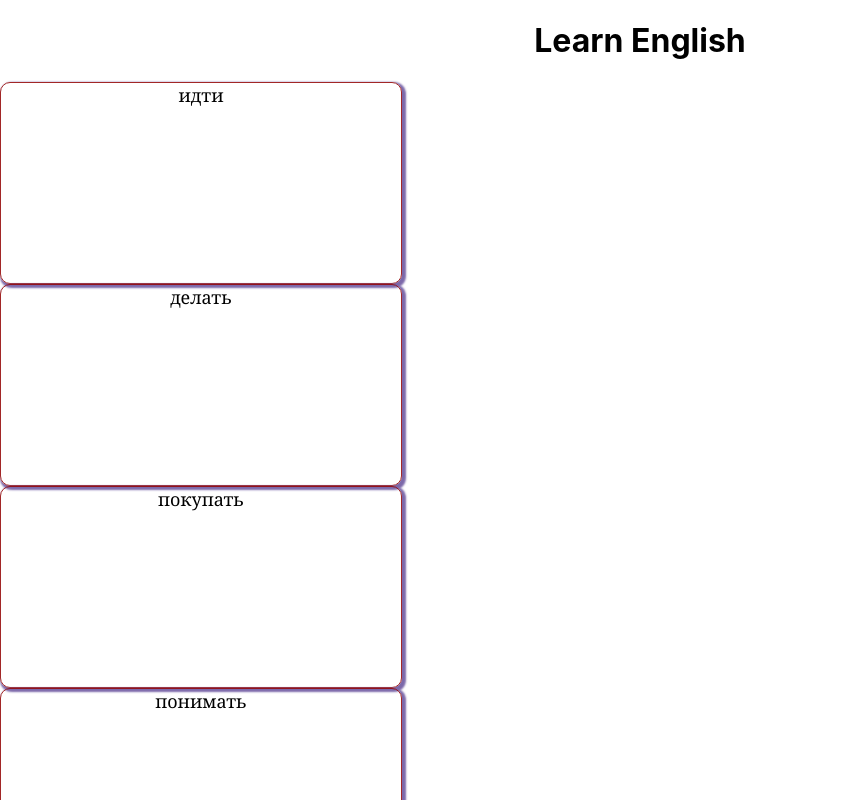
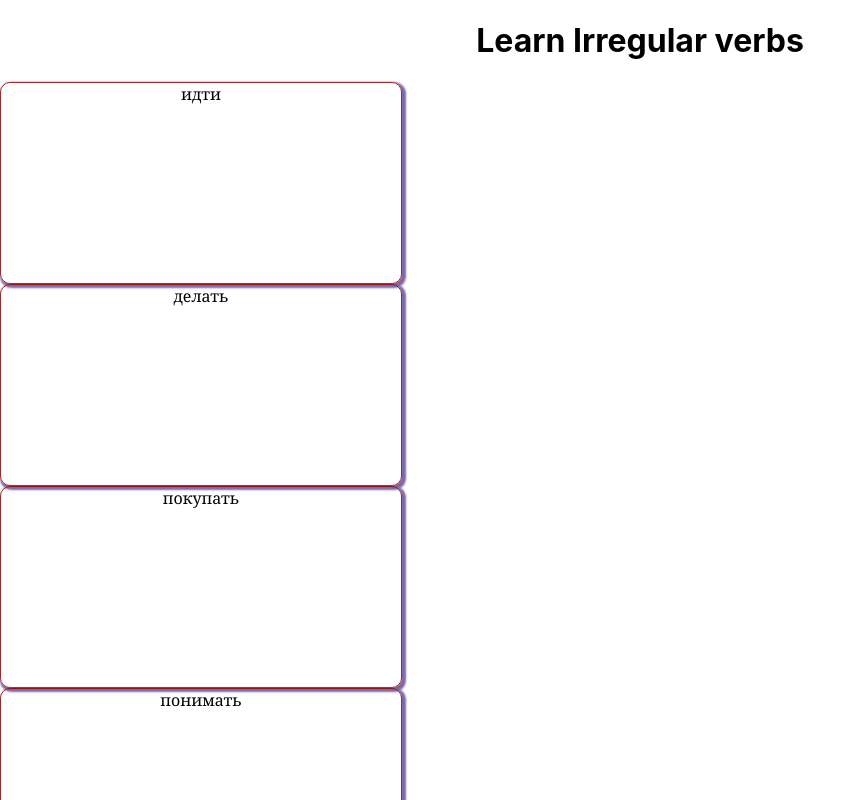
Before and after one commit to NataliaAronson/extraEnglish, a React (Create React App) app: page / in a window 1280 px wide. Shown: the top 800 px of the page, without its empty margins (0-866 px from the left). Built offline with nearby package versions, Linux system fonts and the light colour scheme.

Commit message:
changed title

```diff
--- a/src/App.js
+++ b/src/App.js
@@ -7,7 +7,7 @@ function App() {
   return (
     <div className="App">
 
-     <h1> Learn English</h1>
+     <h1> Learn Irregular verbs</h1>
        <VerbsCard/>
 
 
--- a/src/index.css
+++ b/src/index.css
@@ -18,6 +18,4 @@ code {
   border-radius: 10px;
   box-shadow: 2px 2px 2px 2px rgb(124, 104, 170);
   font-family: Georgia, 'Times New Roman', Times, serif;
-  font-size: large;
-
 }
```
